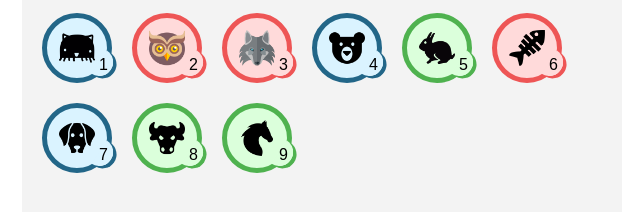
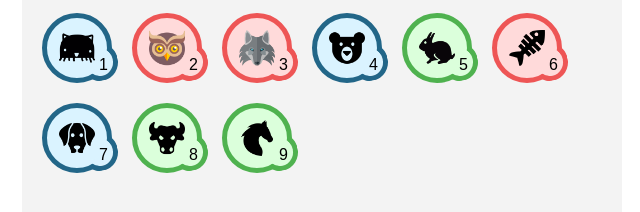
Before and after one commit to psr1919plus21/simfyandex, a website with bundled scripts: page index.html in a window 1280 px wide. Shown: the part 504-716 px from the top of the page, 318-958 px from the left. Built offline with nearby package versions, Linux system fonts and the light colour scheme.

Commit message:
:necktie: Achieves numbers refactor.

```diff
--- a/src/static/sass/_achieves.list.scss
+++ b/src/static/sass/_achieves.list.scss
@@ -30,28 +30,26 @@ $achieveBorderColorOmnivorous: #226688;
     margin-right: 0;
   }
   &:before {
-    content: '';
-    background-color: transparent;
-    border:14px solid $achieveBorderColorDefault;
-    border-top-color: transparent;
-    border-left-color: transparent;
-    box-shadow: 3px 3px 0 0 $achieveBorderColorDefault;
-    color: #434343;
-    border-radius: 50%;
-    box-sizing: border-box;
-    transform: rotate(-11deg);
-    height: 0;
-    width: 0;
-    position: absolute;
-    right: -6px;
-    bottom: 2px;
-  }
-  &:after {
     content: counter(achievesCounter);
     counter-increment: achievesCounter;
     position: absolute;
     right: -1px;
     bottom: 4px;
+    z-index: 9;
+  }
+  &:after {
+    content: '';
+    position: absolute;
+    right: -11px;
+    box-shadow: -8px -8px 0px 0px $achieveBgDefault inset;
+    bottom: -3px;
+    border-radius: 50%;
+    border: 5px solid;
+    border-top-color: transparent;
+    border-left-color: transparent;
+    transform: rotate(-12deg);
+    height: 28px;
+    width: 27px;
   }
 
 
@@ -59,28 +57,28 @@ $achieveBorderColorOmnivorous: #226688;
 .profile-achieves_item__predator {
   background-color: $achieveBgPredator;
   border-color: $achieveBorderColorPredator;
-  &:before {
-    border-right-color: $achieveBgPredator;
-    border-bottom-color: $achieveBgPredator;
-    box-shadow: 3px 3px 0 0 $achieveBorderColorPredator;
+  &:after {
+    box-shadow: -8px -8px 0px 0px $achieveBgPredator inset;
+    border-right-color: $achieveBorderColorPredator;
+    border-bottom-color: $achieveBorderColorPredator;
   }
 }
 .profile-achieves_item__herbivores {
   background-color: $achieveBgHerbivores;
   border-color: $achieveBorderColorHerbivores;
-  &:before {
-    border-right-color: $achieveBgHerbivores;
-    border-bottom-color: $achieveBgHerbivores;
-    box-shadow: 3px 3px 0 0 $achieveBorderColorHerbivores;
+  &:after {
+    box-shadow: -8px -8px 0px 0px $achieveBgHerbivores inset;
+    border-right-color: $achieveBorderColorHerbivores;
+    border-bottom-color: $achieveBorderColorHerbivores;
   }
 }
 .profile-achieves_item__omnivorous {
   background-color: $achieveBgOmnivorous;
   border-color: $achieveBorderColorOmnivorous;
-  &:before {
-    border-right-color: $achieveBgOmnivorous;
-    border-bottom-color: $achieveBgOmnivorous;
-    box-shadow: 3px 3px 0 0 $achieveBorderColorOmnivorous;
+  &:after {
+    box-shadow: -8px -8px 0px 0px $achieveBgOmnivorous inset;
+    border-right-color: $achieveBorderColorOmnivorous;
+    border-bottom-color: $achieveBorderColorOmnivorous;
   }
 }
 .profile-achieves_item__cat {
```
Also changed, not shown: build/static/css/achieves.all.css.
